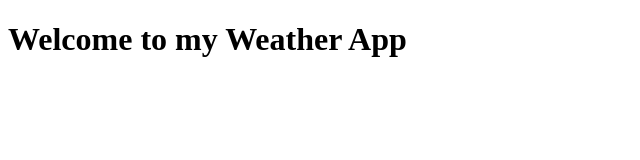
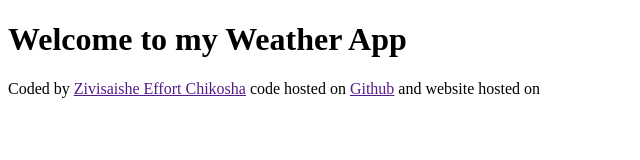
Before and after one commit to zeeffort/weather, a plain HTML site: page index.html in a window 1280 px wide. Shown: the whole page, without its empty margins (0-640 px from the left). Drawn offline with Linux system fonts and the light colour scheme.

Commit message:
Update index.html

```diff
--- a/index.html
+++ b/index.html
@@ -9,5 +9,12 @@
     <h1>
         Welcome to my Weather App
     </h1>
+<footer>
+    <p>
+        Coded by <a href="">Zivisaishe Effort Chikosha</a>
+        code hosted on <a href="">Github</a> and website hosted on
+        <a href=""></a>
+    </p>
+</footer>
 </body>
 </html>
```
